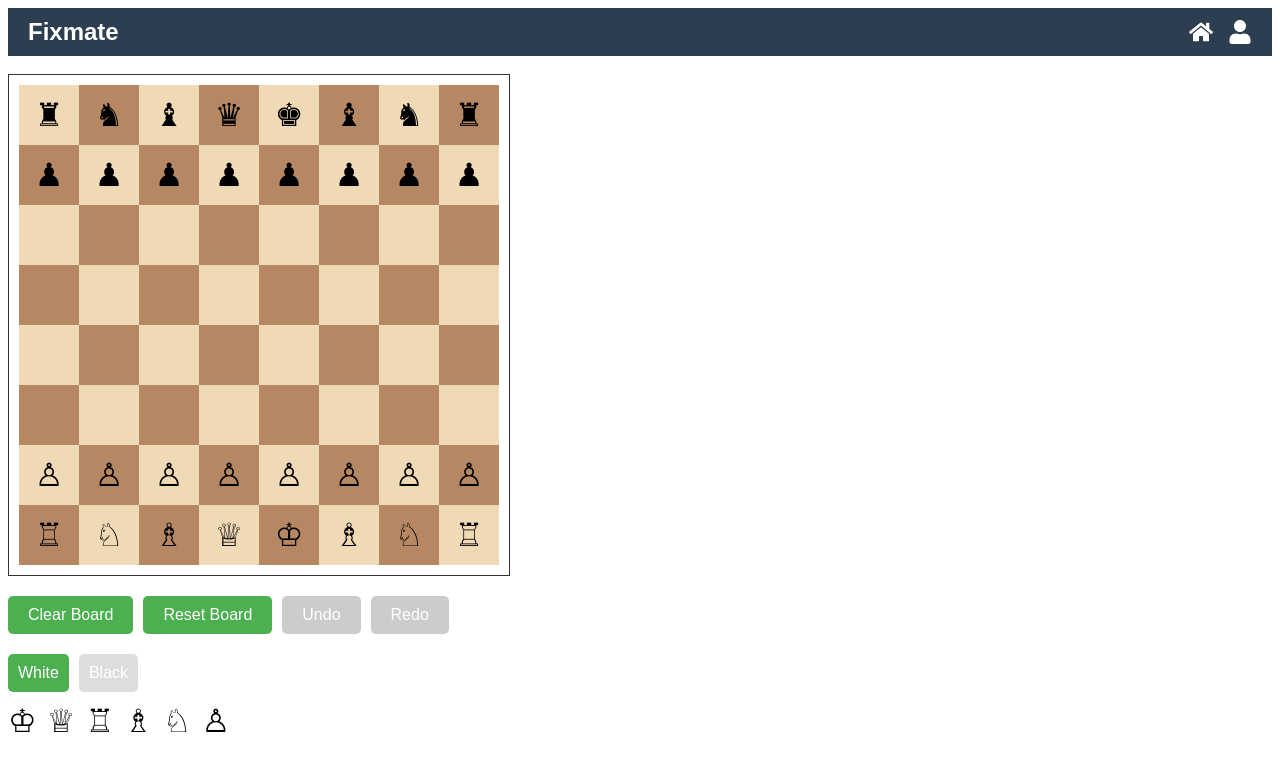
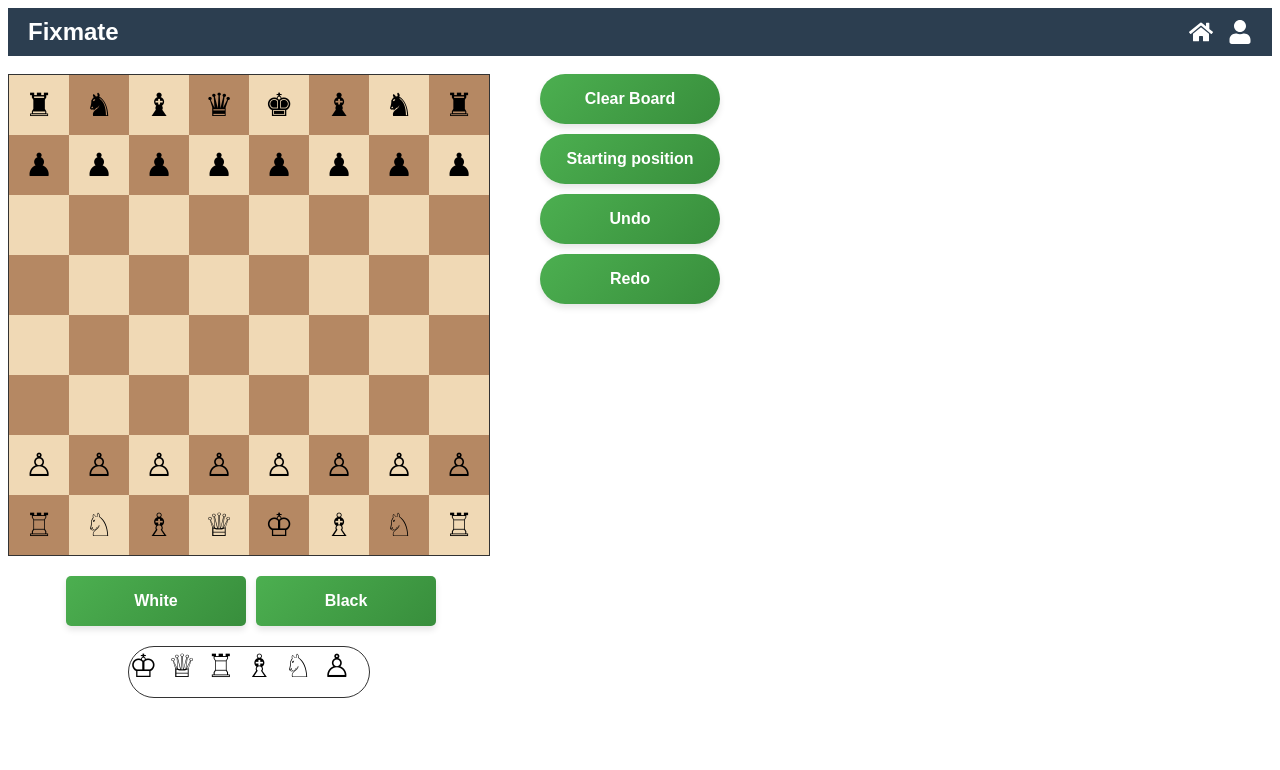
Before and after one commit to Nick18-beep/Fixmate, a React (Vite) app: page / in a window 1280 px wide. Shown: the top 770 px of the page. Built offline with nearby package versions, Linux system fonts and the light colour scheme.

Commit message:
modifiche css

```diff
--- a/src/App.css
+++ b/src/App.css
@@ -10,11 +10,9 @@
   display: grid;
   grid-template-columns: repeat(8, 60px);
   grid-template-rows: repeat(8, 60px);
-  padding: 10px;
   border: 1px solid #333;
   margin-bottom: 20px;
-  margin-left: 0; /* Assicurati che non ci sia margine a sinistra */
-  margin-right: auto; /* Spinge verso sinistra */
+  margin-right: 50px;
 }
 
 .controls {
@@ -27,17 +25,42 @@
 
 .buttons {
   display: flex;
-  gap: 10px;
+  flex-direction: column; /* Dispone i pulsanti in colonna */
+  gap: 10px; /* Spazio tra i pulsanti */
+  align-items: flex-start; /* Allinea i pulsanti a sinistra */
 }
 
+
+
+
+
+
 button {
-  padding: 10px 20px;
+  width: 180px; /* Larghezza fissa */
+  height: 50px;
+  padding: 12px 24px;
   font-size: 16px;
+  font-family: Arial, sans-serif;
+  font-weight: bold;
   cursor: pointer;
-  background-color: #4caf50;
+  background: linear-gradient(135deg, #4caf50, #388e3c);
   color: white;
   border: none;
-  border-radius: 5px;
+  border-radius: 30px;
+  box-shadow: 0 4px 6px rgba(0, 0, 0, 0.1);
+  transition: transform 0.2s ease, box-shadow 0.2s ease;
+}
+
+button:hover {
+  background: linear-gradient(135deg, #66bb6a, #43a047);
+  box-shadow: 0 6px 12px rgba(0, 0, 0, 0.2);
+  transform: translateY(-2px);
+}
+
+button:active {
+  transform: translateY(2px);
+  box-shadow: 0 2px 4px rgba(0, 0, 0, 0.1);
+  background: linear-gradient(135deg, #388e3c, #2e7d32);
 }
 
 button:disabled {
@@ -46,6 +69,11 @@ button:disabled {
 }
 
 .piece-palette {
+  border: 1px solid #333;
+  width: 240px; /* Larghezza fissa */
+  height: 50px;
+  border-radius: 30px;
+  margin-left: 120px;
   display: flex;
   flex-direction: column;
   align-items: left;
@@ -55,6 +83,7 @@ button:disabled {
 .color-selector {
   display: flex;
   gap: 10px;
+  margin-left: 58px;
 }
 
 .color-selector button {
@@ -103,17 +132,30 @@ button:disabled {
 .piece {
   font-size: 2rem;
   cursor: grab;
+  display: inline-block;
+  transition: transform 0.1s ease, box-shadow 0.1s ease;
 }
 
 .piece:active {
   cursor: grabbing;
+
 }
+
+.piece:hover {
+  transform: scale(1.1); /* Leggero ingrandimento al passaggio del mouse */
+
+}
+
 
 .dragged-piece {
   position: fixed;
   pointer-events: none;
   font-size: 2rem;
   z-index: 1000;
+  transform: scale(1.3); /* I pezzi trascinati sembrano leggermente più grandi */
+
+  transition: transform 0.2s ease; /* Mantiene transizioni fluide */
+
 }
 
 
--- a/src/components/ChessBoardEditor.jsx
+++ b/src/components/ChessBoardEditor.jsx
@@ -163,26 +163,32 @@ const ChessBoardEditor = () => {
                 ))
               )}
             </div>
-      </div>
 
 
-      <div className="controls">
+
             <div className="buttons">
                     <button onClick={clearBoard}>Clear Board</button>
-          <button onClick={resetBoard}>Reset Board</button>
+                    <button onClick={resetBoard}>Starting position</button>
                     <button onClick={undoLastAction} disabled={historyIndex === 0}>
                       Undo
                     </button>
-          <button
-            onClick={redoLastAction}
-            disabled={historyIndex === boardHistory.length - 1}
-          >
+                    <button onClick={redoLastAction} disabled={historyIndex === boardHistory.length - 1}>
                       Redo
                     </button>
       </div>
 
-        <div className="piece-palette">
-  <div className="color-selector">
+
+
+      </div>
+
+
+
+
+
+
+      <div className="controls">
+
+      <div className="color-selector" >
     <button
       className={selectedColor === 'white' ? 'selected' : ''}
       onClick={() => setSelectedColor('white')}
@@ -196,6 +202,8 @@ const ChessBoardEditor = () => {
       Black
     </button>
   </div>
+        <div className="piece-palette">
+
   <div className="pieces">
     {Object.keys(PIECES.white).map((piece) => (
       <div
@@ -220,7 +228,7 @@ const ChessBoardEditor = () => {
           className="dragged-piece"
           style={{
             top: mousePosition.y - 20,
-            left: mousePosition.x - 20,
+            left: mousePosition.x -20,
           }}
         >
           {PIECES[draggedPiece.color][draggedPiece.piece]}
```
Lines whose indentation alone changed are shown as unchanged.
